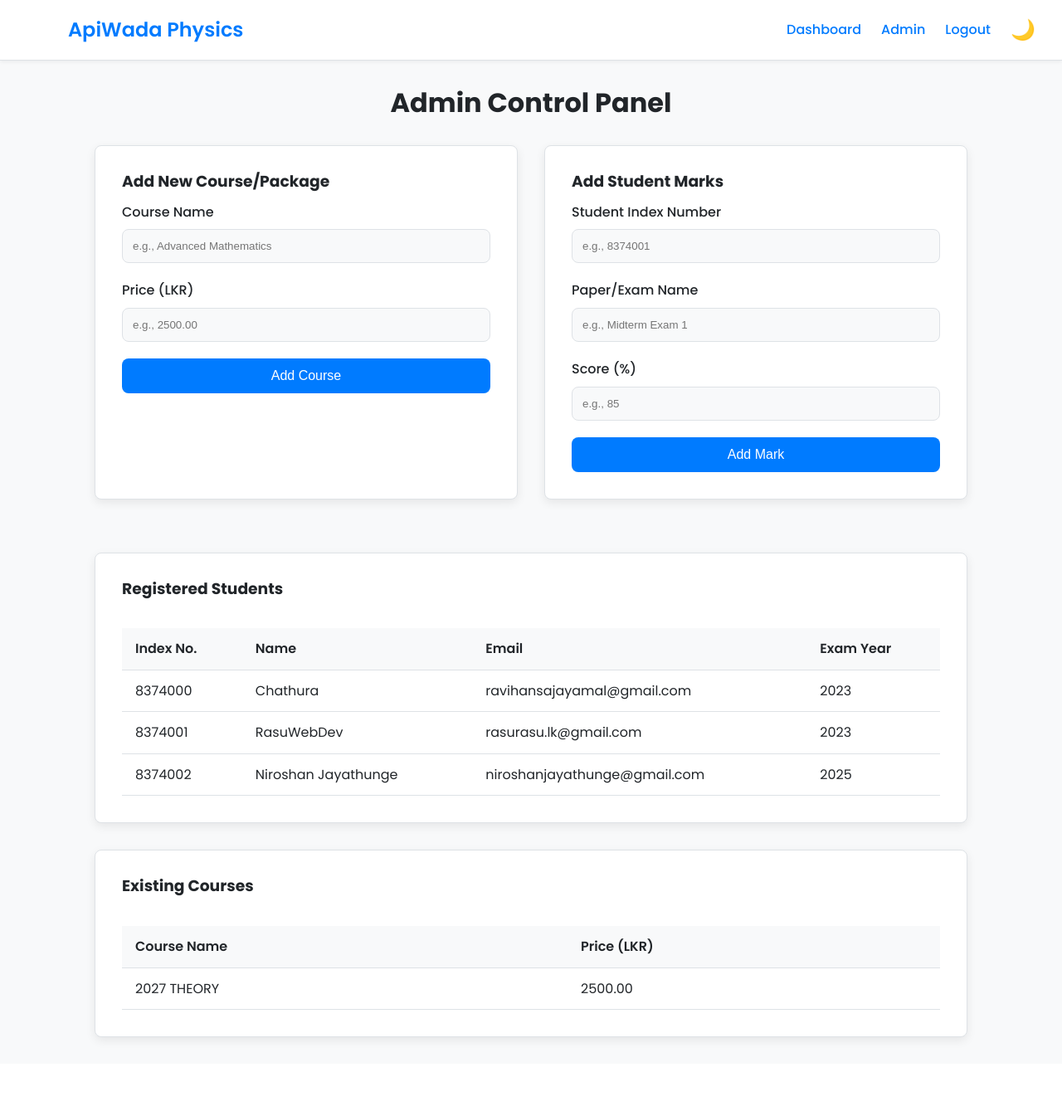
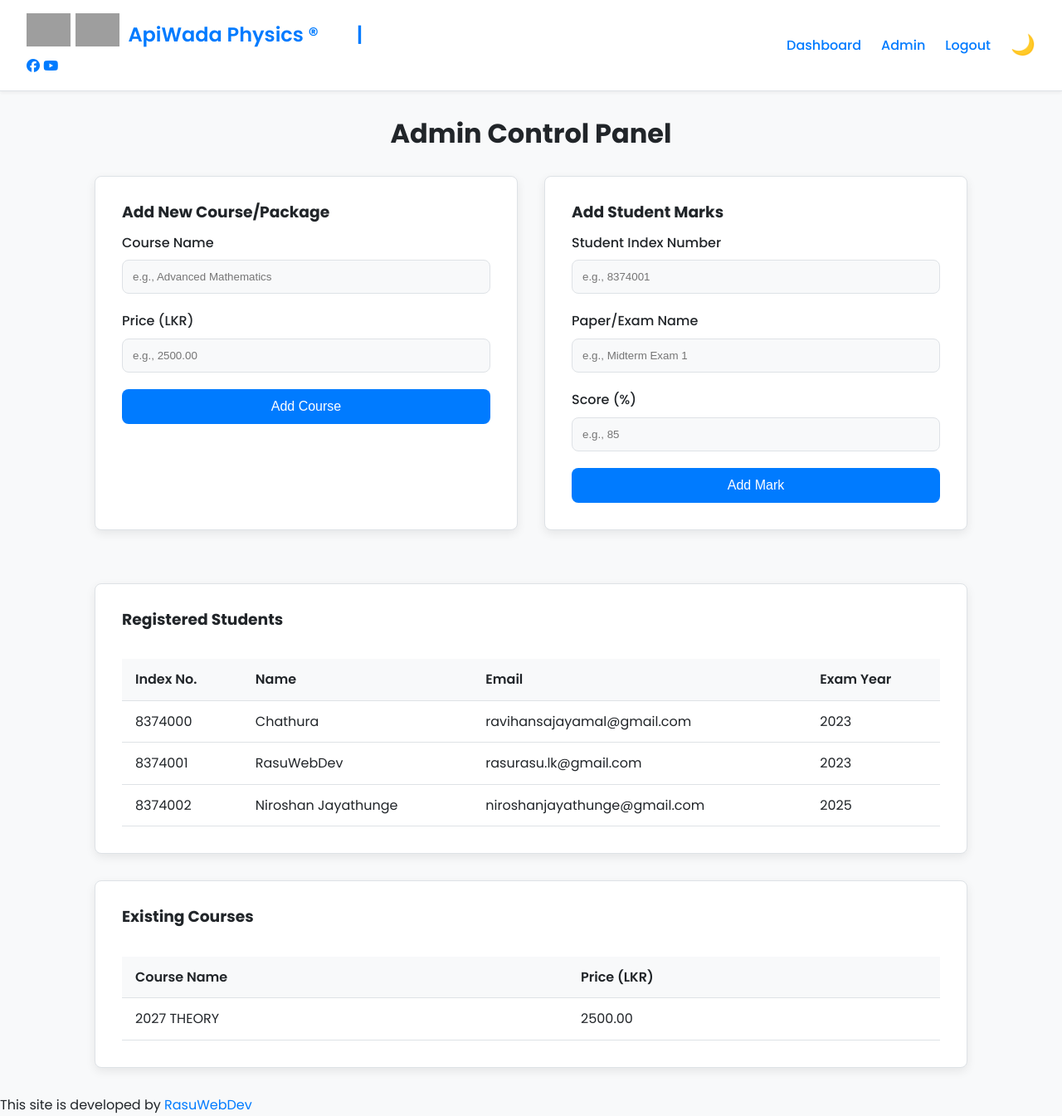
Before and after one commit to rasuwebdev/ApiWadaPhysicsWeb, a Flask app: page /admin in a window 1280 px wide. Shown: the whole page at 83% size. Before the commit the page ends 1257 px from the top, so only its background shows below. Run offline with Flask 3, Linux system fonts and the light colour scheme; a user stored in the database is signed in; grey boxes are pictures that could not be loaded.

Commit message:
Update _layout.html

```diff
--- a/templates/_layout.html
+++ b/templates/_layout.html
@@ -3,16 +3,30 @@
 <head>
     <meta charset="UTF-8">
     <meta name="viewport" content="width=device-width, initial-scale=1.0">
-    <title>Student Portal</title>
+    <title>Api Wada Physics</title>
     <link rel="stylesheet" href="{{ url_for('static', filename='css/style.css') }}">
+    <link rel="stylesheet" href="https://cdnjs.cloudflare.com/ajax/libs/font-awesome/6.5.2/css/all.min.css">
 </head>
 <body class="light-theme">
 
     <nav class="navbar">
-        <a href="{{ url_for('home') }}" class="navbar-brand">
-        <img src="{{ url_for('static', filename='images/logo.png') }}" alt="ApiWada Physics" class="navbar-logo">
-        <span>ApiWada Physics</span>
-        </a>
+        <div class="navbar-brand-container">
+
+<a href="{{ url_for('home') }}" class="navbar-brand">
+
+    <div class="logo-container">
+        <img src="{{ url_for('static', filename='images/logo-light.png') }}" alt="logo" class="navbar-logo logo-light-theme">
+        <img src="{{ url_for('static', filename='images/logo-dark.png') }}" alt="logoo" class="navbar-logo logo-dark-theme">
+    </div>
+
+    <span>ApiWada Physics &reg;&#160;&#160;&#160;&#160;&#160;&#160;&#160;&#160;| </span>
+</a>
+
+    <div class="navbar-socials">
+        <a href="https://www.facebook.com/share/16urZo8NHz/" target="_blank" title="Facebook"><i class="fab fa-facebook"></i></a>
+        <a href="https://youtube.com/@niroshanjayathunge?si=XfvMYr95he5KKUD0" target="_blank" title="YouTube"><i class="fab fa-youtube"></i></a>
+    </div>
+</div>
         <div class="navbar-links">
             {% if current_user.is_authenticated %}
                 <a href="{{ url_for('dashboard') }}">Dashboard</a>
@@ -41,5 +55,9 @@
     </main>
 
     <script src="{{ url_for('static', filename='js/main.js') }}"></script>
+
+    <footer class="site-footer">
+    <p>This site is developed by <a href="https://www.rasuweb.dev" target="_blank">RasuWebDev</a></p>
+</footer>
 </body>
 </html>
```
